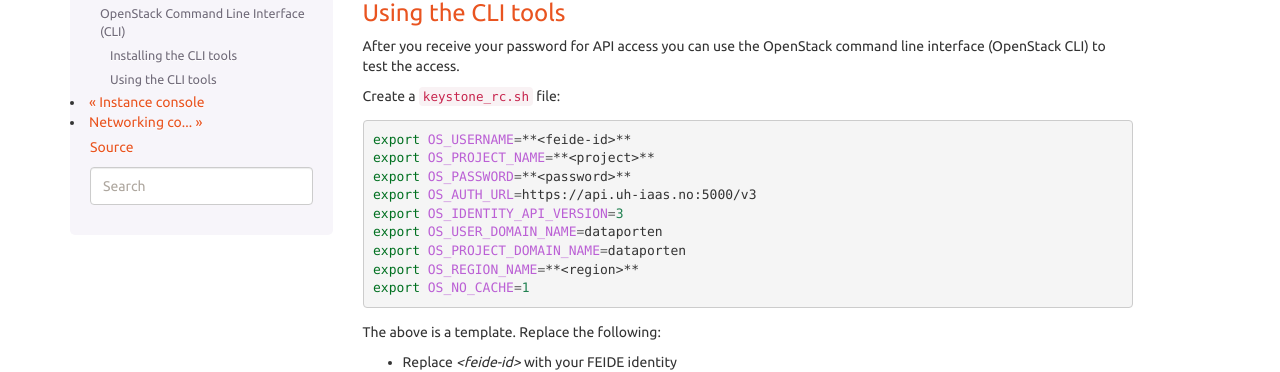
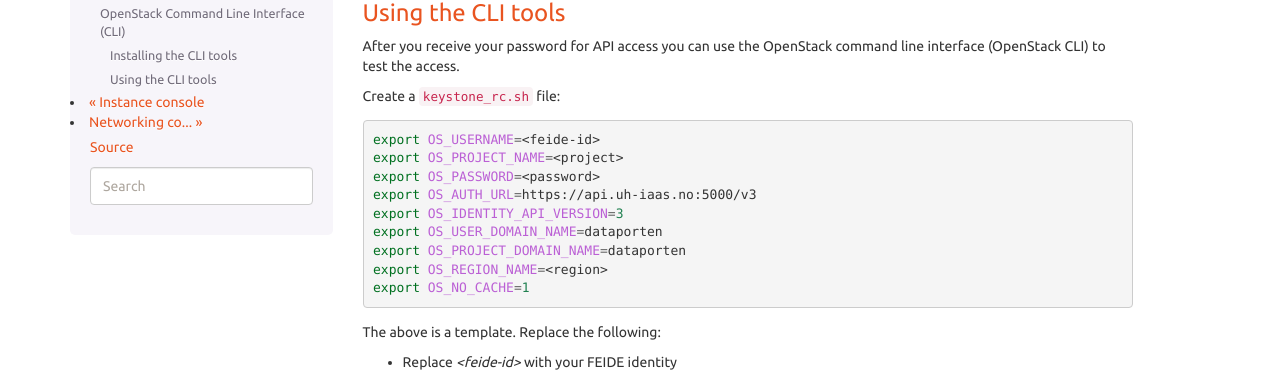
Before and after one commit to norcams/docs-enduser, a Sphinx documentation site: the page built from docs/api.rst, in a window 1280 px wide and 900 px high, scrolled down 751 px. Shown: the part 128-500 px from the top of the window. Built offline with Sphinx 7.4.7, drawn with Linux system fonts in a browser that asks for light colours.

Commit message:
fix code syntax

```diff
--- a/docs/api.rst
+++ b/docs/api.rst
@@ -60,14 +60,14 @@ Create a :file:`keystone_rc.sh` file:
 
 .. code-block:: bash
 
-  export OS_USERNAME=**<feide-id>**
-  export OS_PROJECT_NAME=**<project>**
-  export OS_PASSWORD=**<password>**
+  export OS_USERNAME=<feide-id>
+  export OS_PROJECT_NAME=<project>
+  export OS_PASSWORD=<password>
   export OS_AUTH_URL=https://api.uh-iaas.no:5000/v3
   export OS_IDENTITY_API_VERSION=3
   export OS_USER_DOMAIN_NAME=dataporten
   export OS_PROJECT_DOMAIN_NAME=dataporten
-  export OS_REGION_NAME=**<region>**
+  export OS_REGION_NAME=<region>
   export OS_NO_CACHE=1
 
 The above is a template. Replace the following:
```
